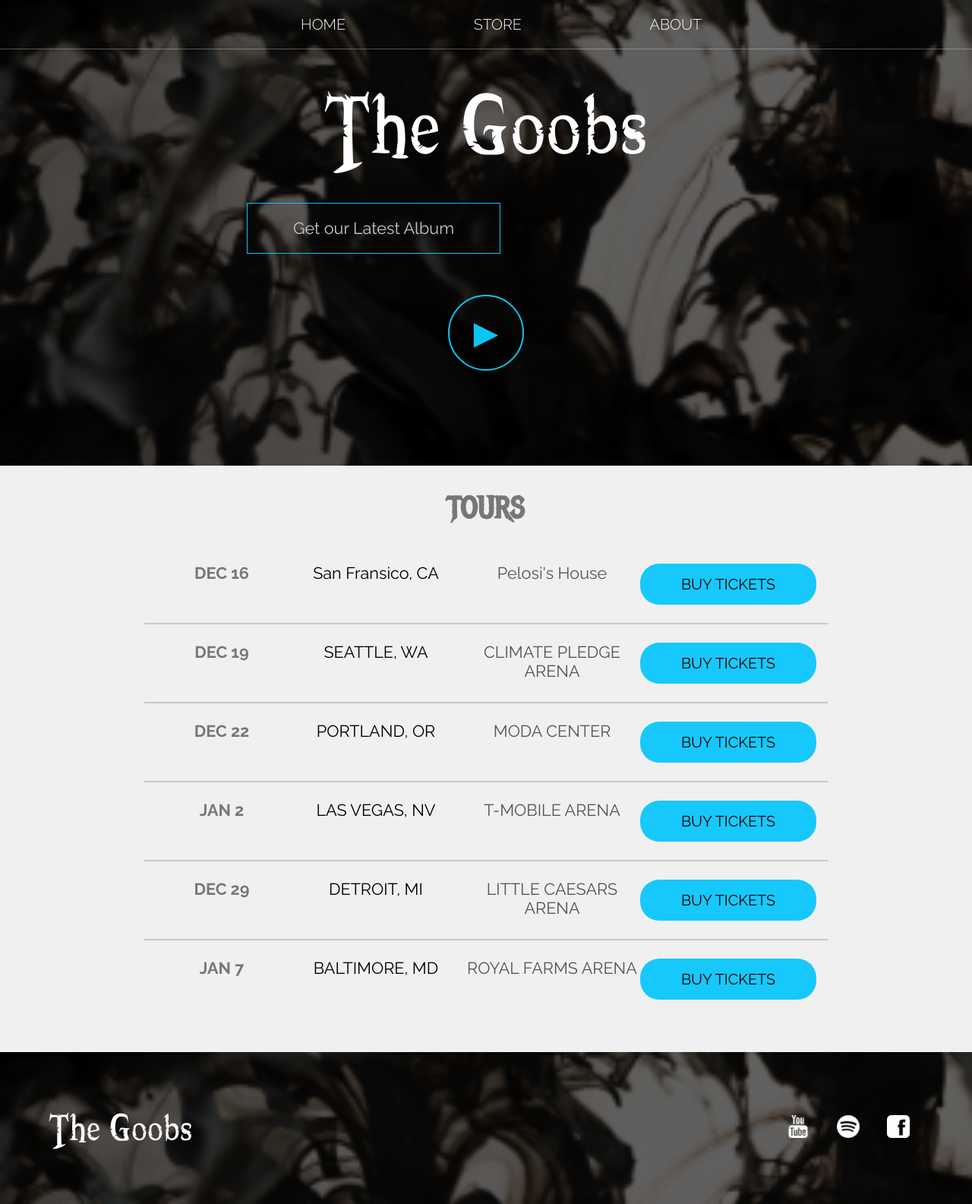
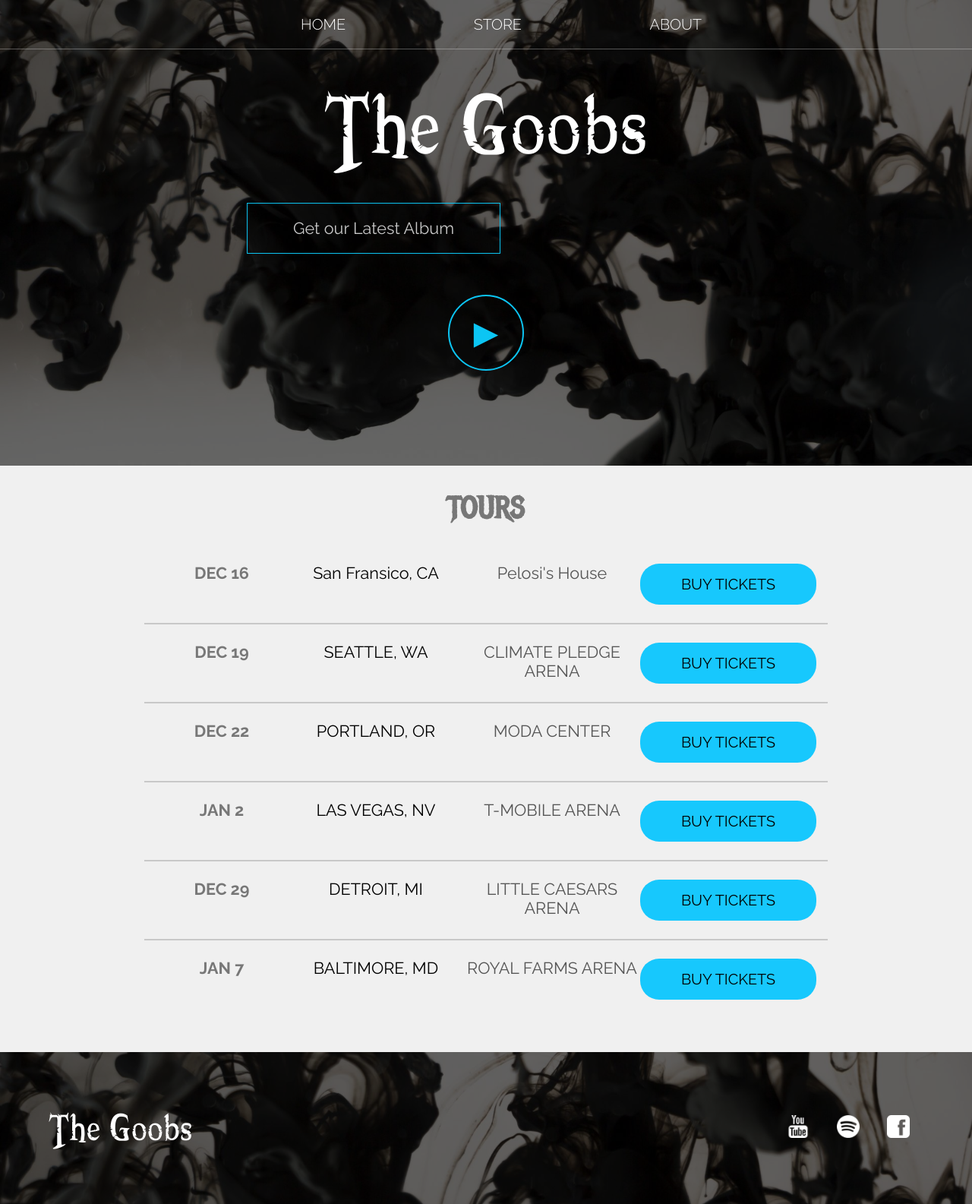
Before and after one commit to JacobRochford/the-goobs, a plain HTML site: page index.html in a window 1280 px wide. Shown: the whole page at 76% size. Drawn offline with Linux system fonts and the light colour scheme; files whose address does not match are found by name.

Commit message:
Update site images

```diff
--- a/site.css
+++ b/site.css
@@ -55,7 +55,7 @@ header nav {
 
 .hero {
     background-color: rgba(0, 0, 0, .6);
-    background-image: url("Images/Hero.png");
+    background-image: url("Images/Hero.jpg");
     background-blend-mode: multiply;
     background-size: cover;
     padding-bottom: 125px;
@@ -119,7 +119,7 @@ header nav {
 
 footer {
     background-color: rgba(0, 0, 0, .6);
-    background-image: url("Images/Hero.png");
+    background-image: url("Images/Hero.jpg");
     background-blend-mode: multiply;
     background-size: cover;
 }
```
Also changed, not shown: Images/Hero.jpg (added), Images/Hero.png (deleted), Images/goobs-icon-full.png, Images/goobs-icon-short.png.
